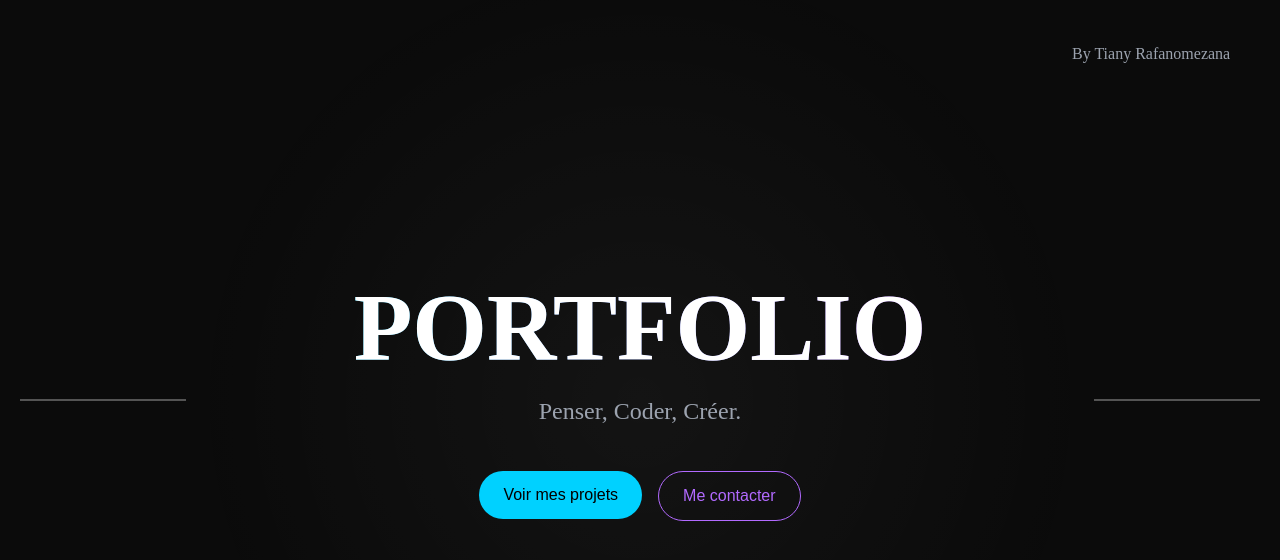
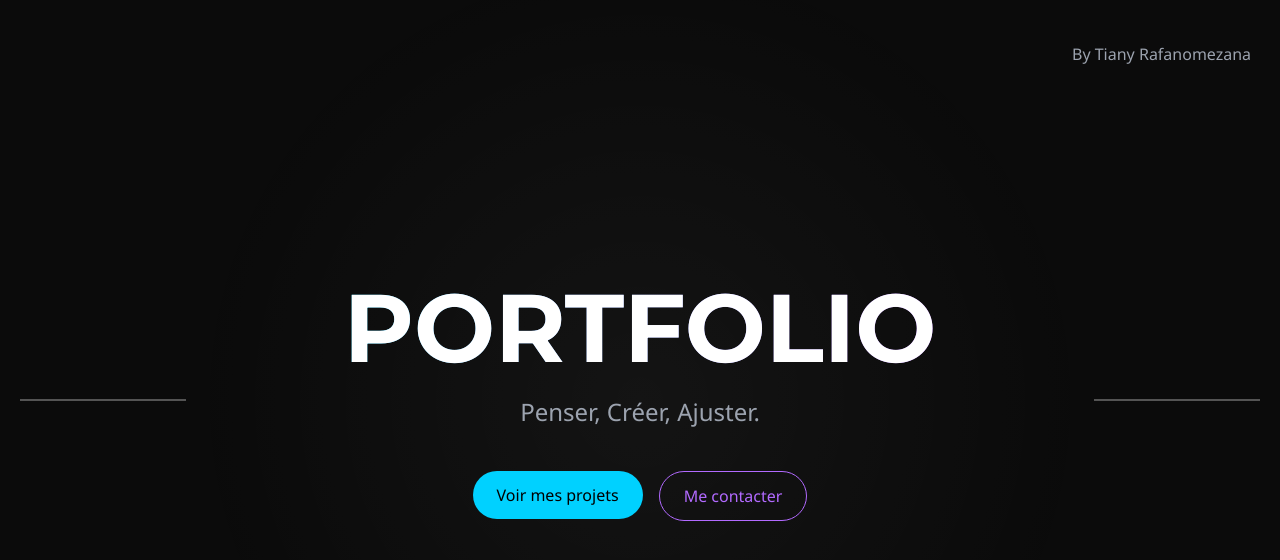
Before and after one commit to Tiany-corp/tiany-project, a Next.js app: page / in a window 1280 px wide. Shown: the top 560 px of the page. Built offline with nearby package versions, Linux system fonts and the light colour scheme.

Commit message:
feat: configure Montserrat for titles and Segoe UI for body text

```diff
--- a/app/globals.css
+++ b/app/globals.css
@@ -1,4 +1,10 @@
 @import "tailwindcss";
+
+@theme {
+  --font-sans: "Segoe UI", -apple-system, BlinkMacSystemFont, Roboto, Helvetica, Arial, sans-serif;
+  --font-display: var(--font-montserrat), sans-serif;
+}
+
 @tailwind base;
 @tailwind components;
 @tailwind utilities;
@@ -11,25 +17,25 @@
   --color-subtext: #9ca3af;
   --color-accent: #00d1ff;
   --color-accent-2: #b26aff;
-  --font-family: Roboto;
+  --font-family: 'Segoe UI', -apple-system, BlinkMacSystemFont, sans-serif;
 
 }
 
 /* 🌍 Styles de base */
 body {
-  @apply font-[poppins] bg-[var(--color-bg)] text-[var(--color-text)] min-h-screen overflow-x-hidden;
+  @apply font-sans bg-[var(--color-bg)] text-[var(--color-text)] min-h-screen overflow-x-hidden;
 }
 
 h1, h2, h3, h4, h5, h6 {
-  @apply font-semibold text-white font-[poppins];
+  @apply font-display font-bold text-white;
 }
 
 p {
-  @apply text-[var(--color-subtext)] font-[poppins] leading-relaxed;
+  @apply text-[var(--color-subtext)] leading-relaxed;
 }
 
 a {
-  @apply transition-colors font-[poppins];
+  @apply transition-colors;
 }
 
 a:hover {
@@ -46,13 +52,12 @@ a:hover {
 }
 
 .section-title {
-  @apply text-3xl md:text-4xl font-semibold font-[poppins] mb-12 text-center;
+  @apply text-3xl md:text-4xl font-bold font-display mb-12 text-center;
 }
 
 /* 🪄 Boutons */
 .btn {
-  @apply inline-block px-6 py-3 rounded-full font-[poppins] transition;
-  font-family: "Poppins", sans-serif;
+  @apply inline-block px-6 py-3 rounded-full font-sans transition;
 }
 
 .btn-primary {
--- a/app/layout.tsx
+++ b/app/layout.tsx
@@ -1,6 +1,13 @@
 import React from 'react';
 import './globals.css'
+import { Montserrat } from 'next/font/google';
 
+const montserrat = Montserrat({
+    variable: '--font-montserrat',
+    subsets: ['latin'],
+    weight: ['300', '400', '500', '600', '700', '800', '900'],
+    display: 'swap',
+});
 
 export const metadata = {
     title: "Tiany project",
@@ -10,7 +17,7 @@ export const metadata = {
 
 export default function RootLayout({ children }: { children: React.ReactNode }) { // problème entre children est ce qu'il y a vraiment dedans // C'est le global CSS Le problème !!!!!
     return (
-        <html lang="fr">
+        <html lang="fr" className={`${montserrat.variable}`}>
             <body className="bg-gray-100 flex items-center justify-center">
                 {/* <Navbar/> */}
                 <main>
--- a/app/page.tsx
+++ b/app/page.tsx
@@ -21,23 +21,23 @@ export default function HomePage() {
         {
             id: 1,
             title: 'Site RingZ 3D',
-            desc: 'Un site fait avec Babylon JS qui explique le fonctionnement de la conception de bague avec les logiciels CAO',
+            desc: 'Un expérience permettant de comprendre le fonctionnement de la conception de bague avec les logiciels CAO',
             tech: ['PHP', 'HTML', 'CSS'],
             photo: "/img/bague%20screen.png",
             link: "https://jewel-projecct.tiany-rafa.fr/",
         },
         {
             id: 2,
-            title: 'KeepYourSeed',
-            desc: 'Un enregistreur de souvenir audio',
+            title: 'KeepYourSeeds',
+            desc: 'Une application permettant de stocker, agencer, entretenir et déployer ses pensées.',
             tech: ['Vue.js', 'Node.js', 'Maria DB'],
-            photo: "/img/logo.svg",
+            photo: "/img/oragnicKYS.png",
             link: "https://keepyourseed.tiany-rafa.fr/",
         },
         {
             id: 3,
-            title: "Dashboard dAssociation",
-            desc: "Gestion d'utilisateurs et événements via une interface sécurisée et minimaliste.",
+            title: "Dashboard d'association",
+            desc: "Un rapport explicant le processus de conception et de déploiement d'un CRM",
             tech: ['Softr', 'Airtable'],
             photo: "/img/Fds.png",
             link: "https://drive.google.com/file/d/1c1i2MRag5HRxma8uliKX5MSBEIzdGAsS/view?usp=sharing",
@@ -56,7 +56,7 @@ export default function HomePage() {
 
 
     return (
-        <main className="bg-[#0b0b0b] text-gray-200 font-[Inter] overflow-hidden halo">
+        <main className="bg-[#0b0b0b] text-gray-200 font-sans overflow-hidden halo">
 
             <motion.p
                 className="absolute w-50 right-2 bottom-18/20 -translate-y-1/2 fixed" // fixed permet de de fixer la position au viewport -translate-y-1/2 => le 1/2 fait quoi ?
@@ -108,7 +108,7 @@ export default function HomePage() {
                         transition={{ delay: 0.3, duration: 1 }}
                         className="text-lg md:text-2xl text-gray-400 max-w-2xl mx-auto"
                     >
-                        Penser, Coder, Créer.
+                        Penser, Créer, Ajuster.
                     </motion.p>
 
                     <motion.div
```
Also changed, not shown: public/img/oragnicKYS.png (added).
